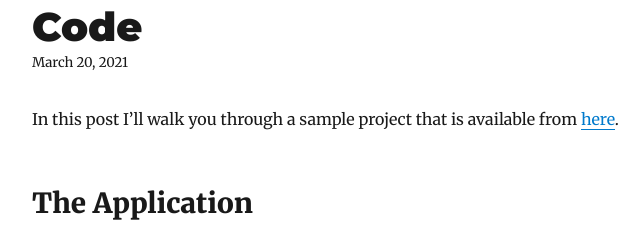
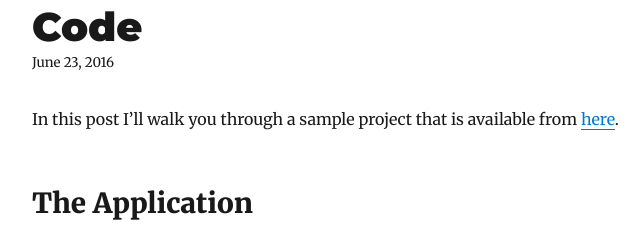
Before and after one commit to gareth-evans/gareth-evans-gatsby, a Gatsby site: page /blog/debugging-node-running-in-docker-with-visual-studio-code/ in a window 1280 px wide. Shown: the part 206-446 px from the top of the page, 293-933 px from the left. Built offline with nearby package versions, Linux system fonts and the light colour scheme; Gatsby itself is replaced by a stand-in of ours; some packages are replaced by stand-ins of ours.

Commit message:
Update Blog “debugging-node-running-in-docker-with-visual-studio-code”

```diff
--- a/content/blog/debugging-node-running-in-docker-with-visual-studio-code.md
+++ b/content/blog/debugging-node-running-in-docker-with-visual-studio-code.md
@@ -1,6 +1,6 @@
 ---
 path: debugging-node-in-docker-with-visual-studio-code
-date: 2021-03-20T13:52:05.482Z
+date: 2016-06-23T12:52:05.482Z
 title: Debugging Node running in Docker with Visual Studio Code
 description: "I’ve just started looking into Docker so I am no means an expert.
   One of the first questions I had was how do I debug an app that is running in
```
